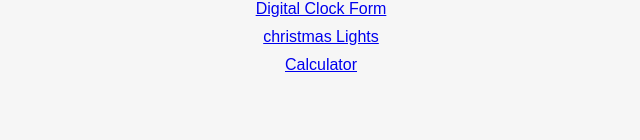
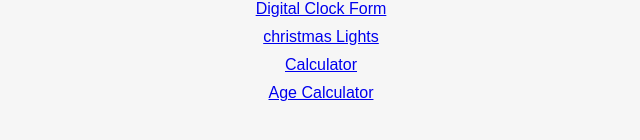
Before and after one commit to nikiiigoyal/tailwind-css-projects, a website: page index.html in a window 1280 px wide. Shown: the part 156-296 px from the top of the page, without its empty margins (319-959 px from the left). Drawn offline with Linux system fonts and the light colour scheme.

Commit message:
age  calculator

```diff
--- a/index.html
+++ b/index.html
@@ -26,6 +26,9 @@
     <a href="calculator/index.html" target="_blank" class="link"
       >Calculator
     </a>
+    <a href="ageCalculator/index.html" target="_blank" class="link"
+      >Age Calculator
+    </a>
    </div>
 </body>
 </html>
```
Also changed, not shown: catalystUIKit/index.html (added), catalystUIKit/script.js (added).
